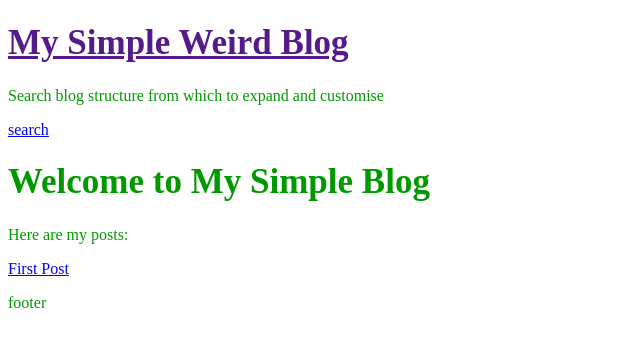
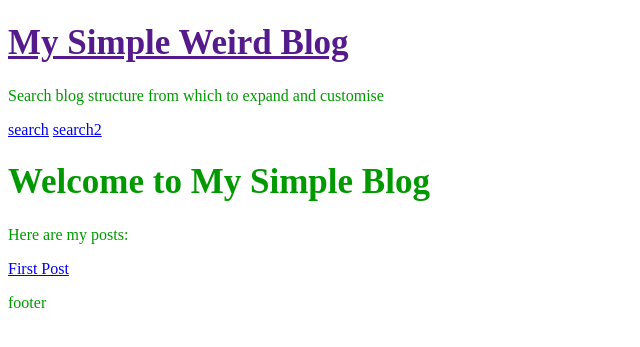
Before and after one commit to yellowmoss/sblog, a Jekyll site: the page built from index.md, in a window 1280 px wide. Shown: the top 347 px of the page, without its empty margins (0-640 px from the left). Built offline with Jekyll 4.4.1, drawn with Linux system fonts in a browser that asks for light colours.

Commit message:
first commit9

```diff
--- a/_layouts/default.html
+++ b/_layouts/default.html
@@ -3,7 +3,7 @@
 <head>
   <meta charset="UTF-8">
   <title>{{ page.title }}</title>
-  <link rel="stylesheet" href="{{ '/assets/css/style.css' | relative_url }}">
+  <link rel="stylesheet" href="/assets/css/style.css">
 </head>
 <body>
   <header>
@@ -13,7 +13,8 @@
     {% if site.description %}
       <p>{{ site.description }}</p>
     {% endif %}
-    <a href="{{ site.baseurl }}/search.html">search</a>
+    <a href="/search.html">search</a>
+    <a href="{{ site.url }}/search.html">search2</a>
   </header>
   <main>
     {{ content }}
```
